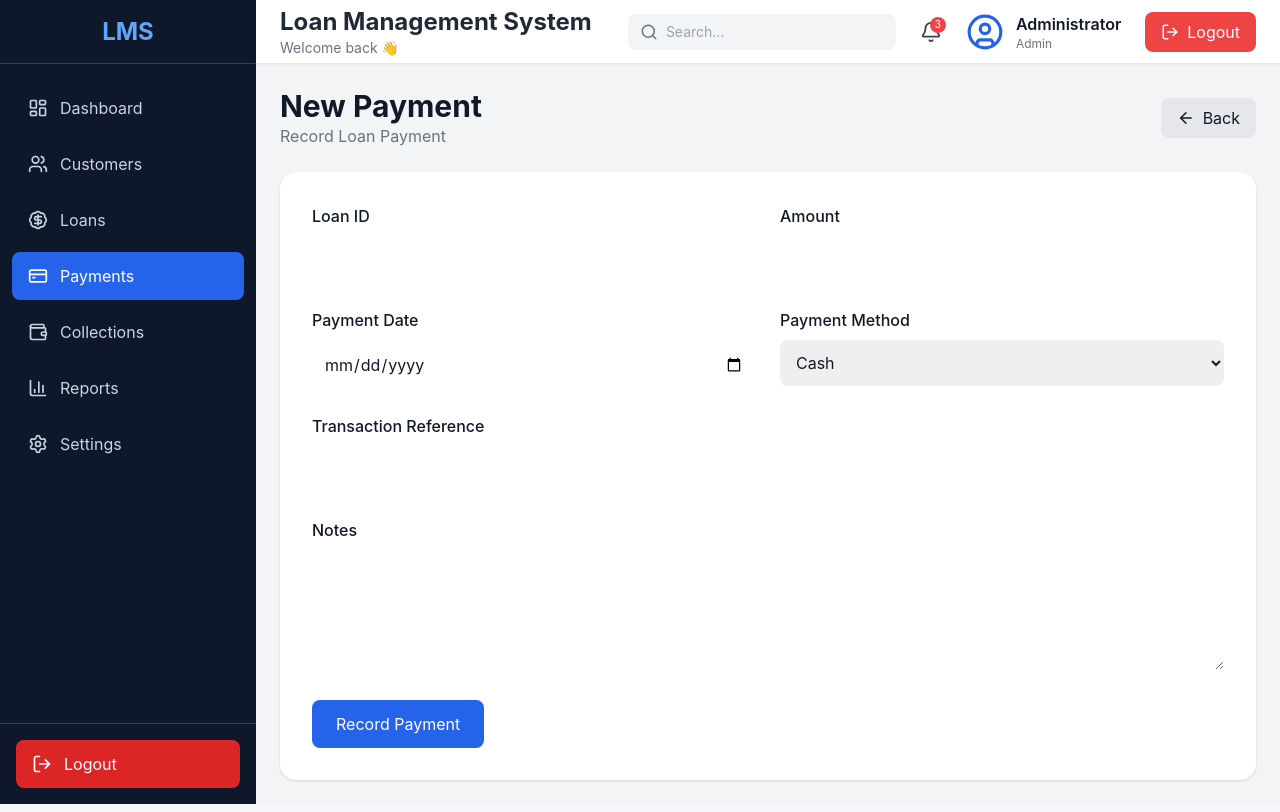
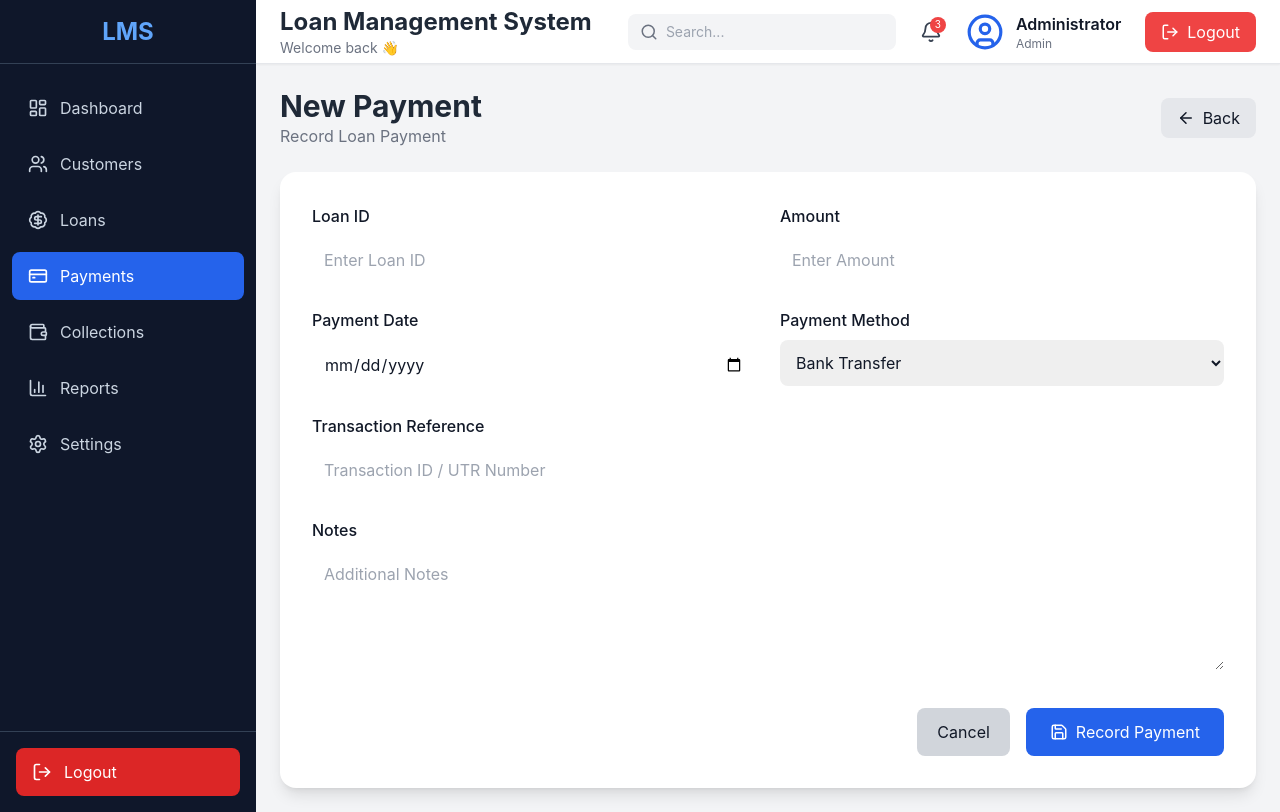
Before and after one commit to DSanish/loan_management_system, a React app in the folder frontend/: page /payments/new in a window 1280 px wide. Built offline with nearby package versions, Linux system fonts and the light colour scheme; no server answers; sample sign-in values are in the browser's storage; the HTML template or start-up script is replaced by a standard one.

Commit message:
changes code

```diff
--- a/frontend/src/pages/payments/Newpayment.jsx
+++ b/frontend/src/pages/payments/Newpayment.jsx
@@ -1,22 +1,22 @@
 import { useState } from "react";
-import { useNavigate, Link } from "react-router-dom";
-import { ArrowLeft } from "lucide-react";
+import { Link, useNavigate } from "react-router-dom";
+import { ArrowLeft, Save } from "lucide-react";
 
 import { createPayment } from "../../api/paymentApi";
 
 const NewPayment = () => {
   const navigate = useNavigate();
 
+  const [loading, setLoading] = useState(false);
+
   const [form, setForm] = useState({
     loan_id: "",
     amount: "",
     payment_date: "",
-    payment_method: "cash",
+    payment_method: "bank_transfer",
     transaction_reference: "",
     notes: "",
   });
-
-  const [loading, setLoading] = useState(false);
 
   const handleChange = (e) => {
     setForm({
@@ -48,7 +48,7 @@ const NewPayment = () => {
 
       alert(
         err.response?.data?.detail ||
-          "Unable to record payment."
+          "Failed to record payment."
       );
     } finally {
       setLoading(false);
@@ -63,15 +63,13 @@ const NewPayment = () => {
       <div className="flex justify-between items-center">
 
         <div>
-
-          <h1 className="text-3xl font-bold">
+          <h1 className="text-3xl font-bold text-gray-800">
             New Payment
           </h1>
 
           <p className="text-gray-500">
             Record Loan Payment
           </p>
-
         </div>
 
         <Link
@@ -88,10 +86,12 @@ const NewPayment = () => {
 
       <form
         onSubmit={handleSubmit}
-        className="bg-white rounded-xl shadow p-8 space-y-6"
+        className="bg-white rounded-xl shadow-lg p-8"
       >
 
-        <div className="grid grid-cols-2 gap-6">
+        <div className="grid grid-cols-1 md:grid-cols-2 gap-6">
+
+          {/* Loan ID */}
 
           <div>
 
@@ -104,11 +104,14 @@ const NewPayment = () => {
               name="loan_id"
               value={form.loan_id}
               onChange={handleChange}
+              placeholder="Enter Loan ID"
               required
-              className="w-full border rounded-lg p-3"
+              className="w-full border rounded-lg p-3 focus:ring-2 focus:ring-blue-500 outline-none"
             />
 
           </div>
+
+          {/* Amount */}
 
           <div>
 
@@ -121,11 +124,16 @@ const NewPayment = () => {
               name="amount"
               value={form.amount}
               onChange={handleChange}
+              placeholder="Enter Amount"
+              min="1"
+              step="0.01"
               required
-              className="w-full border rounded-lg p-3"
+              className="w-full border rounded-lg p-3 focus:ring-2 focus:ring-blue-500 outline-none"
             />
 
           </div>
+
+          {/* Payment Date */}
 
           <div>
 
@@ -139,10 +147,12 @@ const NewPayment = () => {
               value={form.payment_date}
               onChange={handleChange}
               required
-              className="w-full border rounded-lg p-3"
+              className="w-full border rounded-lg p-3 focus:ring-2 focus:ring-blue-500 outline-none"
             />
 
           </div>
+
+          {/* Payment Method */}
 
           <div>
 
@@ -154,18 +164,22 @@ const NewPayment = () => {
               name="payment_method"
               value={form.payment_method}
               onChange={handleChange}
-              className="w-full border rounded-lg p-3"
+              className="w-full border rounded-lg p-3 focus:ring-2 focus:ring-blue-500 outline-none"
             >
               <option value="cash">Cash</option>
               <option value="upi">UPI</option>
-              <option value="bank_transfer">Bank Transfer</option>
+              <option value="card">Card</option>
+              <option value="bank_transfer">
+                Bank Transfer
+              </option>
               <option value="cheque">Cheque</option>
-              <option value="card">Card</option>
             </select>
 
           </div>
 
-          <div className="col-span-2">
+          {/* Transaction Reference */}
+
+          <div className="md:col-span-2">
 
             <label className="block mb-2 font-medium">
               Transaction Reference
@@ -176,36 +190,58 @@ const NewPayment = () => {
               name="transaction_reference"
               value={form.transaction_reference}
               onChange={handleChange}
-              className="w-full border rounded-lg p-3"
+              placeholder="Transaction ID / UTR Number"
+              className="w-full border rounded-lg p-3 focus:ring-2 focus:ring-blue-500 outline-none"
             />
 
           </div>
 
-          <div className="col-span-2">
+          {/* Notes */}
+
+          <div className="md:col-span-2">
 
             <label className="block mb-2 font-medium">
               Notes
             </label>
 
             <textarea
-              rows={4}
+              rows="4"
               name="notes"
               value={form.notes}
               onChange={handleChange}
-              className="w-full border rounded-lg p-3"
+              placeholder="Additional Notes"
+              className="w-full border rounded-lg p-3 focus:ring-2 focus:ring-blue-500 outline-none"
             />
 
           </div>
 
         </div>
 
-        <button
-          type="submit"
-          disabled={loading}
-          className="bg-blue-600 hover:bg-blue-700 text-white px-6 py-3 rounded-lg"
-        >
-          {loading ? "Saving..." : "Record Payment"}
-        </button>
+        {/* Buttons */}
+
+        <div className="flex justify-end gap-4 mt-8">
+
+          <Link
+            to="/payments"
+            className="px-5 py-3 rounded-lg bg-gray-300 hover:bg-gray-400"
+          >
+            Cancel
+          </Link>
+
+          <button
+            type="submit"
+            disabled={loading}
+            className="flex items-center gap-2 bg-blue-600 hover:bg-blue-700 text-white px-6 py-3 rounded-lg disabled:opacity-50"
+          >
+            <Save size={18} />
+
+            {loading
+              ? "Recording..."
+              : "Record Payment"}
+
+          </button>
+
+        </div>
 
       </form>
 
--- a/frontend/src/pages/payments/PaymentList.jsx
+++ b/frontend/src/pages/payments/PaymentList.jsx
@@ -1,8 +1,16 @@
 import { useEffect, useState } from "react";
 import { Link } from "react-router-dom";
-import { Plus, Eye, pencil, trash2 } from "lucide-react";
+import {
+  Plus,
+  Eye,
+  Pencil,
+  Trash2,
+} from "lucide-react";
 
-import { getPayments } from "../../api/paymentApi";
+import {
+  getPayments,
+  deletePayment,
+} from "../../api/paymentApi";
 
 const PaymentList = () => {
   const [payments, setPayments] = useState([]);
@@ -16,7 +24,6 @@ const PaymentList = () => {
     try {
       const res = await getPayments();
 
-      // Backend may return {items:[...]} or [...]
       if (Array.isArray(res)) {
         setPayments(res);
       } else {
@@ -30,9 +37,32 @@ const PaymentList = () => {
     }
   };
 
+  const handleDelete = async (id) => {
+    const confirmDelete = window.confirm(
+      "Are you sure you want to delete this payment?"
+    );
+
+    if (!confirmDelete) return;
+
+    try {
+      await deletePayment(id);
+
+      alert("Payment deleted successfully");
+
+      loadPayments();
+    } catch (err) {
+      console.error(err);
+
+      alert(
+        err.response?.data?.detail ||
+          "Unable to delete payment."
+      );
+    }
+  };
+
   if (loading) {
     return (
-      <div className="bg-white rounded-xl shadow p-8">
+      <div className="bg-white rounded-xl shadow p-8 text-center">
         Loading Payments...
       </div>
     );
@@ -40,6 +70,8 @@ const PaymentList = () => {
 
   return (
     <div className="space-y-6">
+
+      {/* Header */}
 
       <div className="flex justify-between items-center">
 
@@ -57,11 +89,13 @@ const PaymentList = () => {
           to="/payments/new"
           className="bg-blue-600 hover:bg-blue-700 text-white px-4 py-2 rounded-lg flex items-center gap-2"
         >
-          <Plus size={18}/>
+          <Plus size={18} />
           New Payment
         </Link>
 
       </div>
+
+      {/* Table */}
 
       <div className="bg-white rounded-xl shadow overflow-hidden">
 
@@ -99,7 +133,7 @@ const PaymentList = () => {
 
                 <tr
                   key={payment.id}
-                  className="border-t"
+                  className="border-t hover:bg-gray-50"
                 >
 
                   <td className="p-3">
@@ -107,14 +141,14 @@ const PaymentList = () => {
                   </td>
 
                   <td className="p-3">
-                    {payment.loan?.loan_number}
+                    {payment.loan?.loan_number || payment.loan_id}
                   </td>
 
                   <td className="p-3">
                     ₹ {payment.amount}
                   </td>
 
-                  <td className="p-3">
+                  <td className="p-3 capitalize">
                     {payment.status}
                   </td>
 
@@ -122,23 +156,42 @@ const PaymentList = () => {
                     {payment.due_date}
                   </td>
 
-                  <td className="p-3 text-center">
-                    <div className="flex justify-center gap-3">
+                  <td className="p-3">
+
+                    <div className="flex justify-center gap-4">
+
+                      {/* View */}
 
                       <Link
                         to={`/payments/${payment.id}`}
-                        className="text-blue-600"
+                        className="text-blue-600 hover:text-blue-800"
+                        title="View"
                       >
-                        <Eye size={18}/>
+                        <Eye size={18} />
                       </Link>
 
+                      {/* Edit */}
+
                       <Link
-                          to={`/payments/edit/${payment.id}`}
-                          className="text-green-600"
+                        to={`/payments/edit/${payment.id}`}
+                        className="text-green-600 hover:text-green-800"
+                        title="Edit"
                       >
-                        <Pencil size={18}/>
+                        <Pencil size={18} />
+                      </Link>
 
-                      </Link>
+                      {/* Delete */}
+
+                      <button
+                        onClick={() =>
+                          handleDelete(payment.id)
+                        }
+                        className="text-red-600 hover:text-red-800"
+                        title="Delete"
+                      >
+                        <Trash2 size={18} />
+                      </button>
+
                     </div>
 
                   </td>
```
